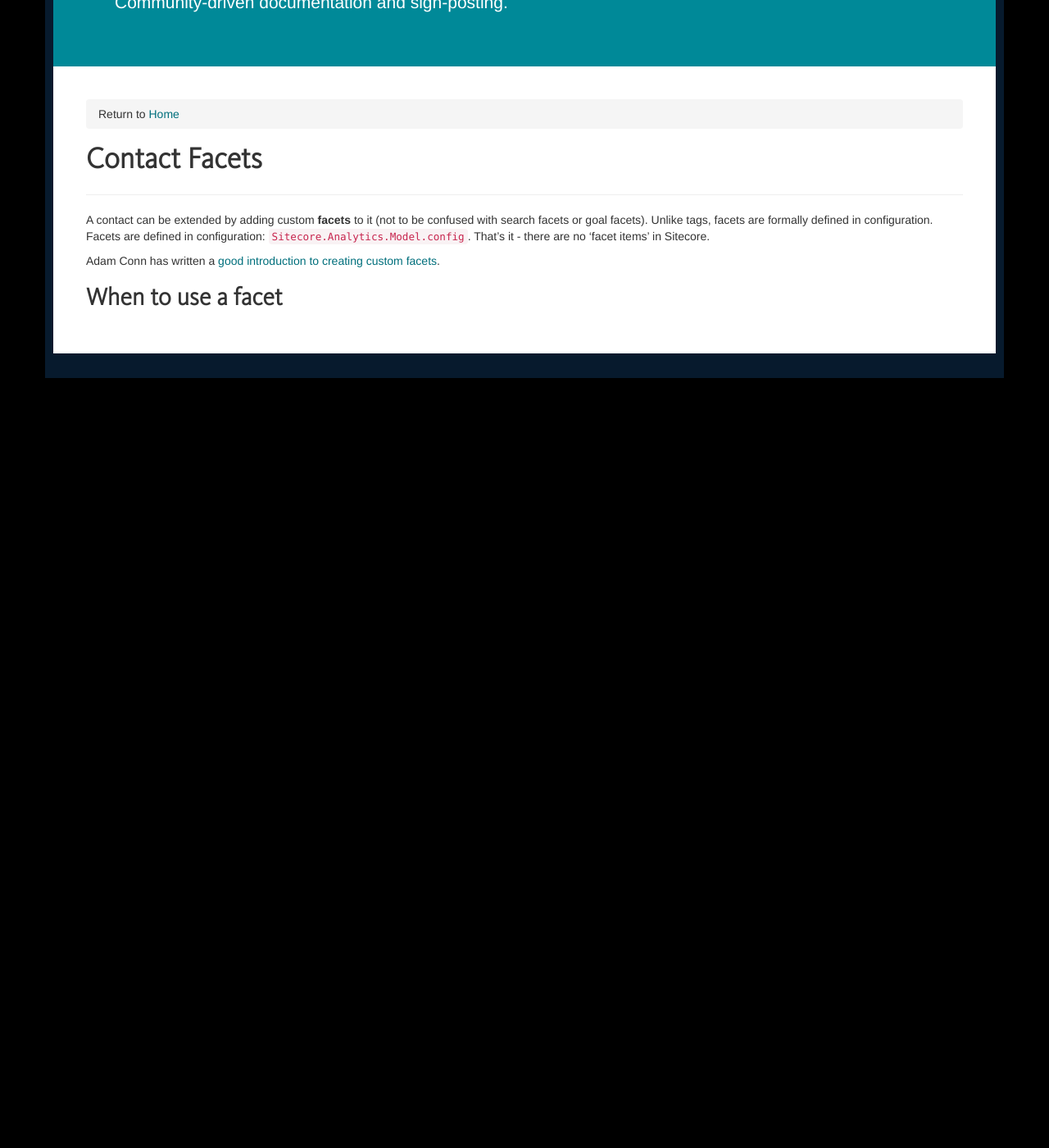
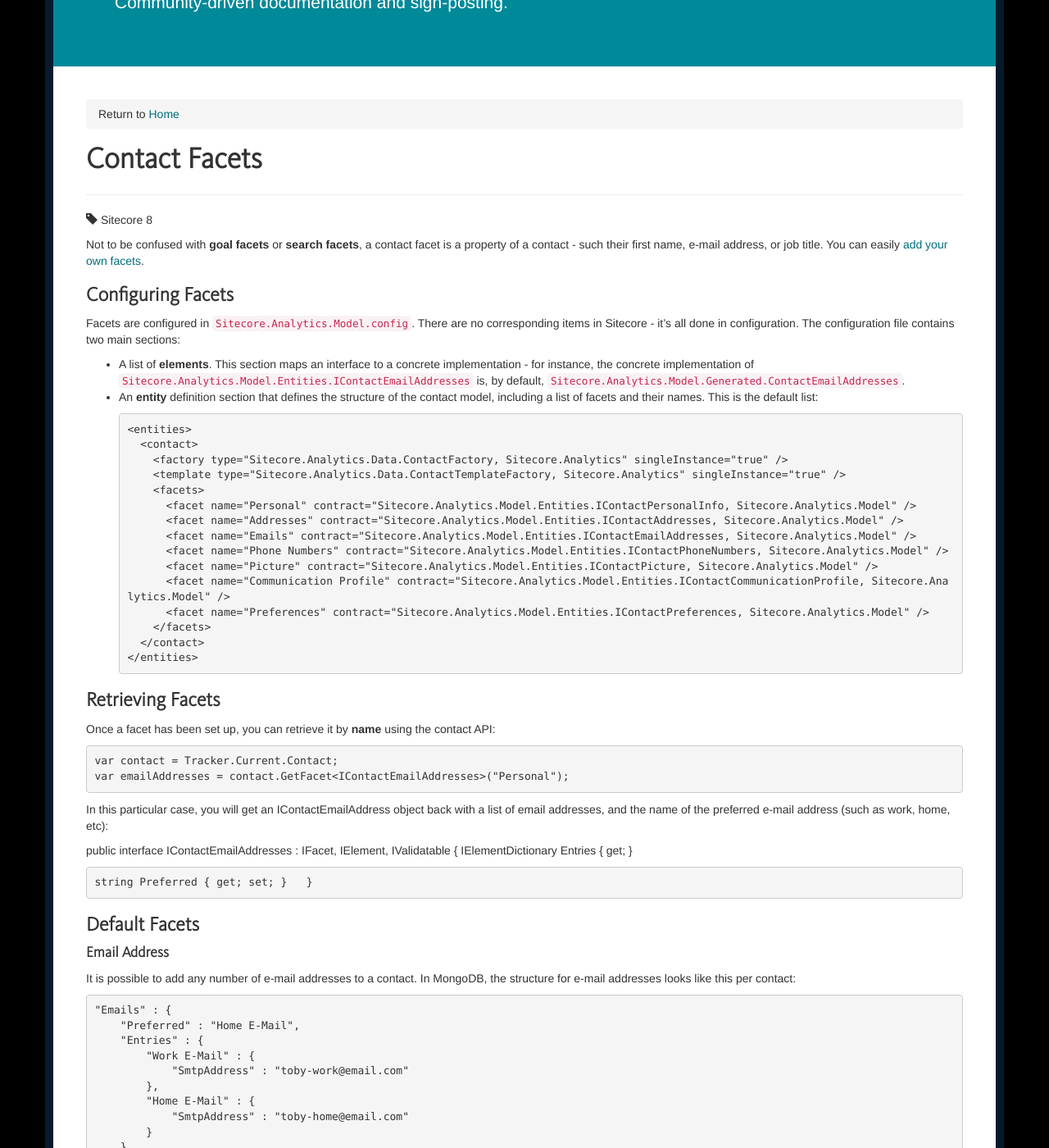
Before and after one commit to Sitecore-Community/docs, a Jekyll site: the page built from documentation/xDB/Facets/index.md, in a window 1280 px wide and 1400 px high, scrolled down 190 px. Shown: the whole window at 82% size. Built offline with Jekyll 4.4.1, drawn with Linux system fonts in a browser that asks for light colours; nearby versions of some CDN libraries; before the commit the page ends 900 px from its top, so only the background shows below that; some of the changed text lies outside the part shown.

Commit message:
Added facets documentation.

```diff
--- a/documentation/xDB/Facets/index.md
+++ b/documentation/xDB/Facets/index.md
@@ -3,8 +3,96 @@
 title: Contact Facets
 ---
 
-A contact can be extended by adding custom **facets** to it (not to be confused with search facets or goal facets). Unlike tags, facets are formally defined in configuration. Facets are defined in configuration: ``Sitecore.Analytics.Model.config``. That's it - there are no 'facet items' in Sitecore.
+<p><span class="glyphicon glyphicon-tag"></span> Sitecore 8</p>
 
-Adam Conn has written a [good introduction to creating custom facets](http://www.sitecore.net/Learn/Blogs/Technical-Blogs/Getting-to-Know-Sitecore/Posts/2014/09/Introducing-Contact-Facets.aspx).
+Not to be confused with **goal facets** or **search facets**, a contact facet is a property of a contact - such their first name, e-mail address, or job title. You can easily [add your own facets](http://www.sitecore.net/Learn/Blogs/Technical-Blogs/Getting-to-Know-Sitecore/Posts/2014/09/Introducing-Contact-Facets.aspx).
 
-## When to use a facet
+### Configuring Facets
+
+Facets are configured in ``Sitecore.Analytics.Model.config``. There are no corresponding items in Sitecore - it's all done in configuration. The configuration file contains two main sections:
+
+* A list of **elements**. This section maps an interface to a concrete implementation - for instance, the concrete implementation of ``Sitecore.Analytics.Model.Entities.IContactEmailAddresses`` is, by default, ``Sitecore.Analytics.Model.Generated.ContactEmailAddresses``.
+* An **entity** definition section that defines the structure of the contact model, including a list of facets and their names. This is the default list:
+
+      <entities>
+        <contact>
+          <factory type="Sitecore.Analytics.Data.ContactFactory, Sitecore.Analytics" singleInstance="true" />
+          <template type="Sitecore.Analytics.Data.ContactTemplateFactory, Sitecore.Analytics" singleInstance="true" />
+          <facets>
+            <facet name="Personal" contract="Sitecore.Analytics.Model.Entities.IContactPersonalInfo, Sitecore.Analytics.Model" />
+            <facet name="Addresses" contract="Sitecore.Analytics.Model.Entities.IContactAddresses, Sitecore.Analytics.Model" />
+            <facet name="Emails" contract="Sitecore.Analytics.Model.Entities.IContactEmailAddresses, Sitecore.Analytics.Model" />
+            <facet name="Phone Numbers" contract="Sitecore.Analytics.Model.Entities.IContactPhoneNumbers, Sitecore.Analytics.Model" />
+            <facet name="Picture" contract="Sitecore.Analytics.Model.Entities.IContactPicture, Sitecore.Analytics.Model" />
+            <facet name="Communication Profile" contract="Sitecore.Analytics.Model.Entities.IContactCommunicationProfile, Sitecore.Analytics.Model" />
+            <facet name="Preferences" contract="Sitecore.Analytics.Model.Entities.IContactPreferences, Sitecore.Analytics.Model" />
+          </facets>
+        </contact>
+      </entities>
+
+
+### Retrieving Facets
+
+Once a facet has been set up, you can retrieve it by **name** using the contact API:
+
+	var contact = Tracker.Current.Contact;
+	var emailAddresses = contact.GetFacet<IContactEmailAddresses>("Personal");
+
+In this particular case, you will get an IContactEmailAddress object back with a list of email addresses, and the name of the preferred e-mail address (such as work, home, etc):
+
+  public interface IContactEmailAddresses : IFacet, IElement, IValidatable
+  {
+    IElementDictionary<IEmailAddress> Entries { get; }
+
+    string Preferred { get; set; }
+  }
+
+### Default Facets
+
+#### Email Address
+
+It is possible to add any number of e-mail addresses to a contact. In MongoDB, the structure for e-mail addresses looks like this per contact:
+
+    "Emails" : {
+        "Preferred" : "Home E-Mail",
+        "Entries" : {
+            "Work E-Mail" : {
+                "SmtpAddress" : "toby-work@email.com"
+            },
+            "Home E-Mail" : {
+                "SmtpAddress" : "toby-home@email.com"
+            }
+        }
+    }
+
+When this data is retrieved using the API, each one becomes an ``IEmailAddress`` in the ``Entries`` list, and the **title of the contact's preferred e-mail address* gets mapped to ``Preferred`` - not the e-mail address itself!
+
+  public interface IContactEmailAddresses : IFacet, IElement, IValidatable
+  {
+    IElementDictionary<IEmailAddress> Entries { get; }
+
+    string Preferred { get; set; }
+  }
+
+Each ``IEmailAddress`` has an SmtpAddress, and also a ``BounceCount`` integer where relevant. Note that there is no 'E-Mail Name' anywhere; the ``Entries`` property on ``IContactEmailAddresses`` is a dictionary, and the e-mail names are the keys.
+
+  public interface IEmailAddress : IElement, IValidatable
+  {
+    string SmtpAddress { get; set; }
+
+    int BounceCount { get; set; }
+  }
+
+##### A note about preferred e-mail address
+
+A visitor's preferred e-mail address is the one that is displayed in the Experience Profile search interface - if you do not specify a preference, it will display 'Unknown':
+
+![Create a Sitecore item]({{ site.baseurl }}/img/smtp.PNG)
+
+It also displays in the Experience Profile itself:
+
+![Create a Sitecore item]({{ site.baseurl }}/img/smtp2.PNG)
+
+All available e-mail addresses are listed (with their keys) in the **Details** tab:
+
+![Create a Sitecore item]({{ site.baseurl }}/img/smtp3.PNG)
```
Also changed, not shown: documentation/xDB/The xDB Contact/index.md (+5 -9 lines), documentation/xDB/index.md (+4 -0 lines).
